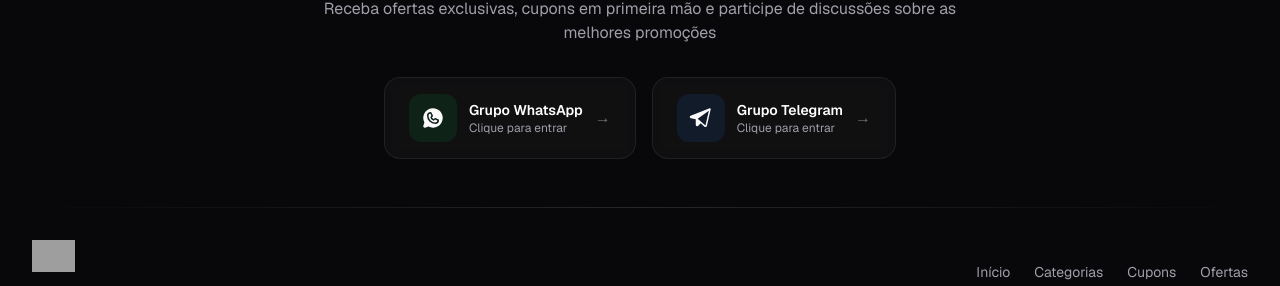
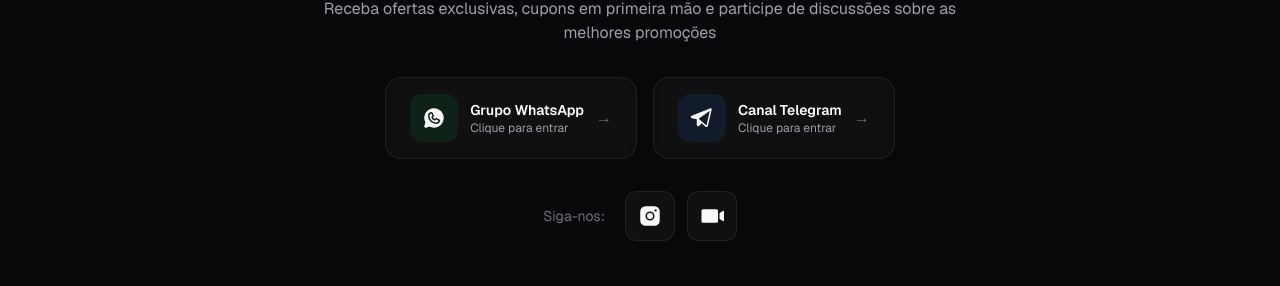
Before and after one commit to ferramentastechapps/affiliate-hub, a Next.js app: page / in a window 1280 px wide. Shown: the part 1346-1632 px from the top of the page. Built offline with nearby package versions, Linux system fonts and the light colour scheme; no server answers; the database is empty; grey boxes are pictures that could not be loaded.

Commit message:
Ship update

```diff
--- a/src/components/CategoriesSection.tsx
+++ b/src/components/CategoriesSection.tsx
@@ -187,11 +187,11 @@ export function CategoriesSection() {
                         </div>
 
                         {/* Imagem */}
-                        <div className="w-full aspect-[4/3] sm:aspect-square bg-zinc-100 rounded-2xl mb-5 relative overflow-hidden flex items-center justify-center">
+                        <div className="w-full aspect-[4/3] sm:aspect-square bg-white rounded-2xl mb-5 relative overflow-hidden flex items-center justify-center p-2">
                           <img
                             src={product.imageUrl}
                             alt={product.name}
-                            className="w-full h-full object-cover"
+                            className="w-full h-full object-contain"
                           />
                           {/* Store badge */}
                           <div className="absolute bottom-3 right-3 bg-white/95 backdrop-blur-md rounded-[14px] shadow-[0_4px_12px_rgba(0,0,0,0.15)] px-3 py-1.5 border border-zinc-200 flex items-center gap-1.5">
--- a/src/components/DailyDeals.tsx
+++ b/src/components/DailyDeals.tsx
@@ -226,11 +226,11 @@ export function DailyDeals() {
               </div>
 
               {/* Imagem (Area preenchida com a foto e sem efeito de zoom) */}
-              <div className="w-full aspect-[4/3] sm:aspect-square bg-zinc-100 rounded-2xl mb-5 relative overflow-hidden flex items-center justify-center">
+              <div className="w-full aspect-[4/3] sm:aspect-square bg-white rounded-2xl mb-5 relative overflow-hidden flex items-center justify-center p-2">
                 <img
                   src={product.imageUrl}
                   alt={product.name}
-                  className="w-full h-full object-cover"
+                  className="w-full h-full object-contain"
                 />
 
                 {/* Store mini logo/badge floating on image */}
--- a/src/components/Footer.tsx
+++ b/src/components/Footer.tsx
@@ -1,18 +1,19 @@
 "use client";
 
 import { motion } from "framer-motion";
-import { WhatsappLogo, TelegramLogo, InstagramLogo, TwitterLogo, Heart } from "@phosphor-icons/react";
+import { WhatsappLogo, TelegramLogo, InstagramLogo, VideoCamera, Heart } from "@phosphor-icons/react";
 
 export function Footer() {
   const currentYear = new Date().getFullYear();
 
-  const socialLinks = [
+  const communityLinks = [
     {
       name: "WhatsApp",
       icon: WhatsappLogo,
       url: "https://chat.whatsapp.com/KhAQMtgC4kV4gY06AtaGQK?mode=gi_tTelegram",
       color: "hover:bg-green-500/20 hover:text-green-400 hover:border-green-500/50",
       bgColor: "bg-green-500/10",
+      description: "Grupo WhatsApp",
     },
     {
       name: "Telegram",
@@ -20,6 +21,22 @@ export function Footer() {
       url: "https://t.me/+OFDVybtJcc40YmZh",
       color: "hover:bg-blue-500/20 hover:text-blue-400 hover:border-blue-500/50",
       bgColor: "bg-blue-500/10",
+      description: "Canal Telegram",
+    },
+  ];
+
+  const socialLinks = [
+    {
+      name: "Instagram",
+      icon: InstagramLogo,
+      url: "https://www.instagram.com/jota123testando?igsh=MTBuY3dueWQ4N3c3Mw%3D%3D&utm_source=qr",
+      color: "hover:bg-pink-500/20 hover:text-pink-400 hover:border-pink-500/50",
+    },
+    {
+      name: "TikTok",
+      icon: VideoCamera,
+      url: "https://www.tiktok.com/@jota123testando?_r=1&_t=ZS-95lRBdrstLW",
+      color: "hover:bg-purple-500/20 hover:text-purple-400 hover:border-purple-500/50",
     },
   ];
 
@@ -43,8 +60,8 @@ export function Footer() {
           </motion.div>
 
           {/* Botões de Grupos */}
-          <div className="flex flex-col sm:flex-row items-center justify-center gap-4 mb-12">
-            {socialLinks.map((social, index) => (
+          <div className="flex flex-col sm:flex-row items-center justify-center gap-4 mb-8">
+            {communityLinks.map((social, index) => (
               <motion.a
                 key={social.name}
                 href={social.url}
@@ -63,7 +80,7 @@ export function Footer() {
                 </div>
                 <div className="text-left flex-1">
                   <div className="text-sm font-semibold text-white">
-                    Grupo {social.name}
+                    {social.description}
                   </div>
                   <div className="text-xs text-zinc-400">
                     Clique para entrar
@@ -72,6 +89,29 @@ export function Footer() {
                 <div className="text-zinc-500 group-hover:text-white transition-colors">
                   →
                 </div>
+              </motion.a>
+            ))}
+          </div>
+
+          {/* Redes Sociais */}
+          <div className="flex items-center justify-center gap-3 mb-12">
+            <span className="text-zinc-500 text-sm mr-2">Siga-nos:</span>
+            {socialLinks.map((social, index) => (
+              <motion.a
+                key={social.name}
+                href={social.url}
+                target="_blank"
+                rel="noopener noreferrer"
+                initial={{ opacity: 0, scale: 0.8 }}
+                whileInView={{ opacity: 1, scale: 1 }}
+                viewport={{ once: true }}
+                transition={{ duration: 0.3, delay: index * 0.1 }}
+                whileHover={{ scale: 1.1, y: -2 }}
+                whileTap={{ scale: 0.9 }}
+                className={`p-3 rounded-xl bg-zinc-900/50 border border-zinc-800/80 transition-all duration-300 ${social.color}`}
+                aria-label={social.name}
+              >
+                <social.icon size={24} weight="fill" />
               </motion.a>
             ))}
           </div>
--- a/src/components/ProductCard.tsx
+++ b/src/components/ProductCard.tsx
@@ -43,14 +43,14 @@ export function ProductCard({ product, onClick }: ProductCardProps) {
       className="group relative flex cursor-pointer flex-col overflow-hidden rounded-[2.5rem] bg-zinc-900 border border-zinc-800 transition-all hover:border-accent hover:shadow-[0_0_40px_-15px_var(--accent)]"
     >
       {/* Aspect Ratio Container for Masonry effect */}
-      <div className="relative aspect-[4/5] w-full bg-zinc-950 overflow-hidden">
+      <div className="relative aspect-[4/5] w-full bg-white overflow-hidden">
         {/* Next.js Image com otimização automática */}
         <Image
           src={imageError ? fallbackImage : product.imageUrl}
           alt={product.name}
           fill
           sizes="(max-width: 768px) 100vw, (max-width: 1200px) 50vw, 33vw"
-          className="object-cover transition-transform duration-700 ease-out group-hover:scale-105 opacity-80 group-hover:opacity-100"
+          className="object-contain p-4 transition-transform duration-700 ease-out group-hover:scale-105"
           onError={() => setImageError(true)}
           priority={false}
           quality={85}
--- a/src/components/StoreFilter.tsx
+++ b/src/components/StoreFilter.tsx
@@ -198,11 +198,11 @@ export function StoreFilter() {
                         </div>
 
                         {/* Imagem */}
-                        <div className="w-full aspect-[4/3] sm:aspect-square bg-zinc-100 rounded-2xl mb-5 relative overflow-hidden flex items-center justify-center">
+                        <div className="w-full aspect-[4/3] sm:aspect-square bg-white rounded-2xl mb-5 relative overflow-hidden flex items-center justify-center p-2">
                           <img
                             src={product.imageUrl}
                             alt={product.name}
-                            className="w-full h-full object-cover"
+                            className="w-full h-full object-contain"
                           />
                           {/* Store badge */}
                           <div className="absolute bottom-3 right-3 bg-white/95 backdrop-blur-md rounded-[14px] shadow-[0_4px_12px_rgba(0,0,0,0.15)] px-3 py-1.5 border border-zinc-200 flex items-center gap-1.5">
```
